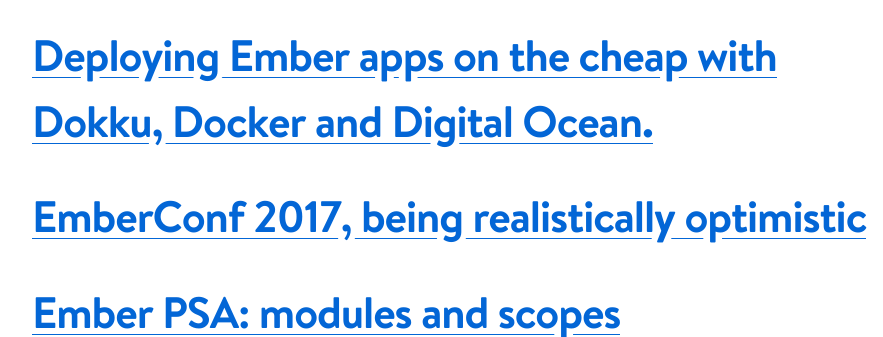
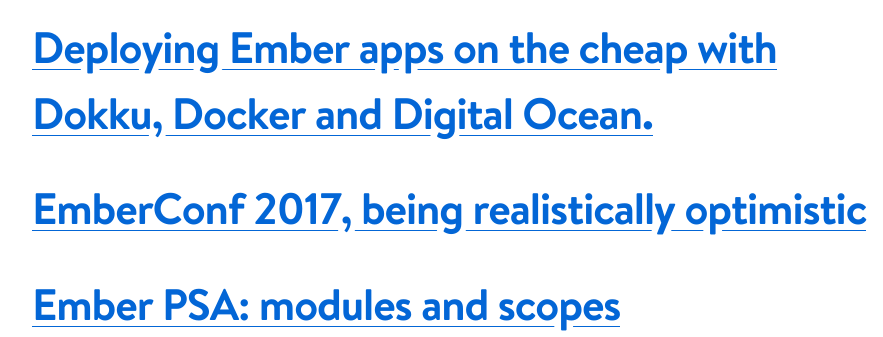
Before and after one commit to chadian/sticksnglue, a Gatsby site: page / in a window 1280 px wide. Shown: the part 763-1100 px from the top of the page, without its empty margins (183-1066 px from the left). Built offline with nearby package versions, Linux system fonts and the light colour scheme; Gatsby itself is replaced by a stand-in of ours.

Commit message:
Reset body margin/padding

```diff
--- /dev/null
+++ b/content/assets/scss/base/_reset.scss
@@ -0,0 +1,4 @@
+body {
+  margin: 0;
+  padding: 0;
+}
--- a/content/assets/scss/theme.scss
+++ b/content/assets/scss/theme.scss
@@ -3,6 +3,7 @@
 @import 'mixins/font-smoothing';
 @import 'mixins/smart-underline';
 
+@import 'base/reset';
 @import 'base/anchor';
 @import 'base/image-max-width';
 @import 'base/typography';
```
